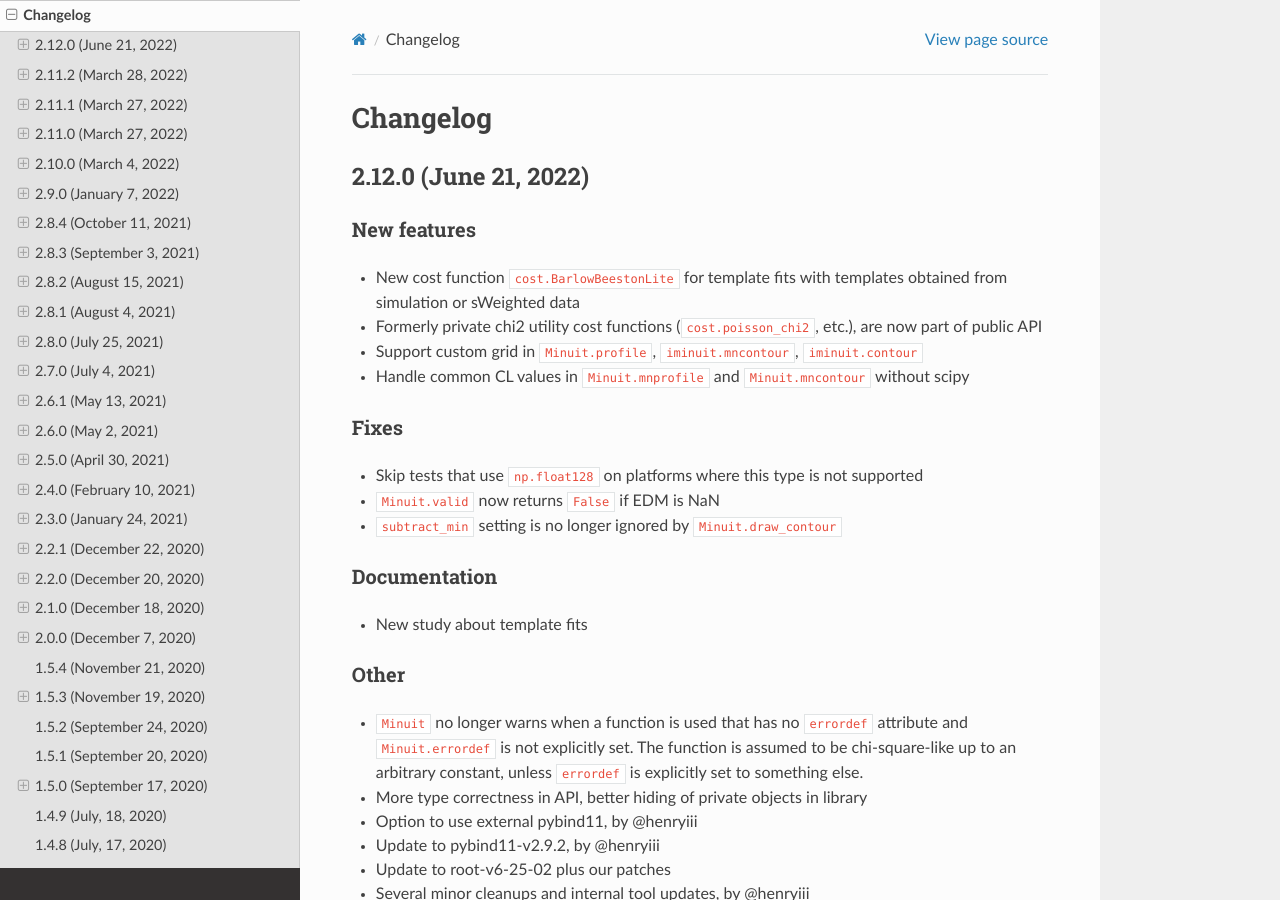
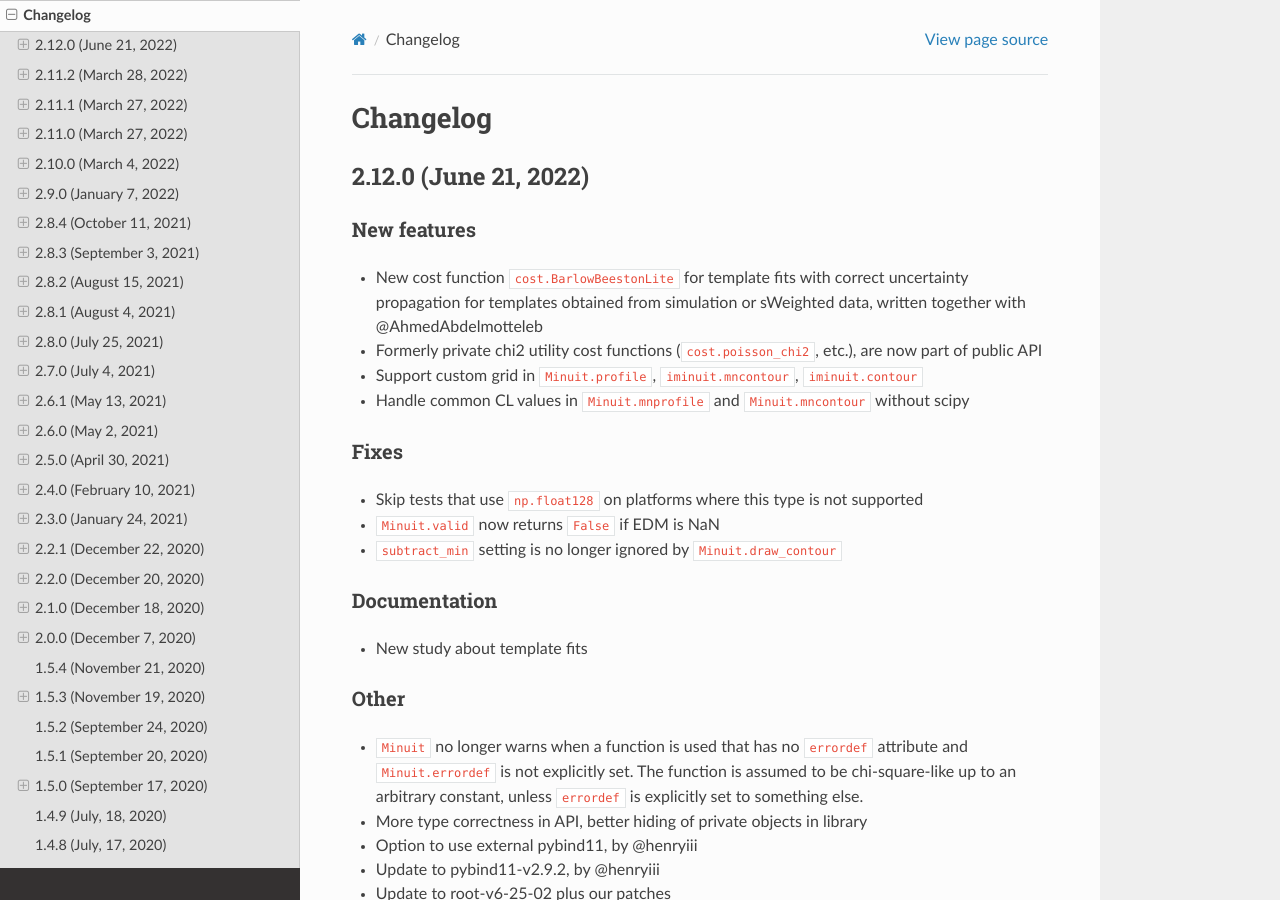
Before and after one commit to scikit-hep/iminuit, a Sphinx documentation site: the page built from doc/changelog.rst, in a window 1280 px wide and 900 px high. Built offline with Sphinx 7.4.7 and the Read the Docs theme 2.0.0, drawn with Linux system fonts in a browser that asks for light colours.

Commit message:
fix changelog

```diff
--- a/doc/changelog.rst
+++ b/doc/changelog.rst
@@ -10,7 +10,7 @@ Changelog
 
 New features
 ~~~~~~~~~~~~
-- New cost function ``cost.BarlowBeestonLite`` for template fits with templates obtained from simulation or sWeighted data
+- New cost function ``cost.BarlowBeestonLite`` for template fits with correct uncertainty propagation for templates obtained from simulation or sWeighted data, written together with @AhmedAbdelmotteleb
 - Formerly private chi2 utility cost functions (``cost.poisson_chi2``, etc.), are now part of public API
 - Support custom grid in ``Minuit.profile``, ``iminuit.mncontour``, ``iminuit.contour``
 - Handle common CL values in ``Minuit.mnprofile`` and ``Minuit.mncontour`` without scipy
```
